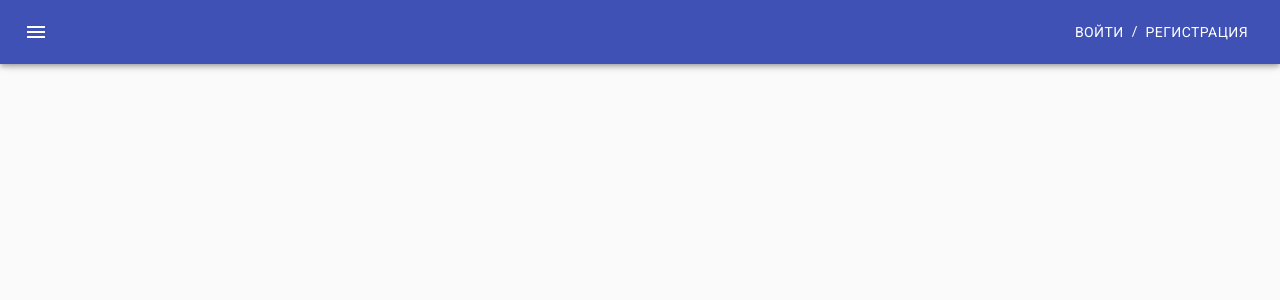
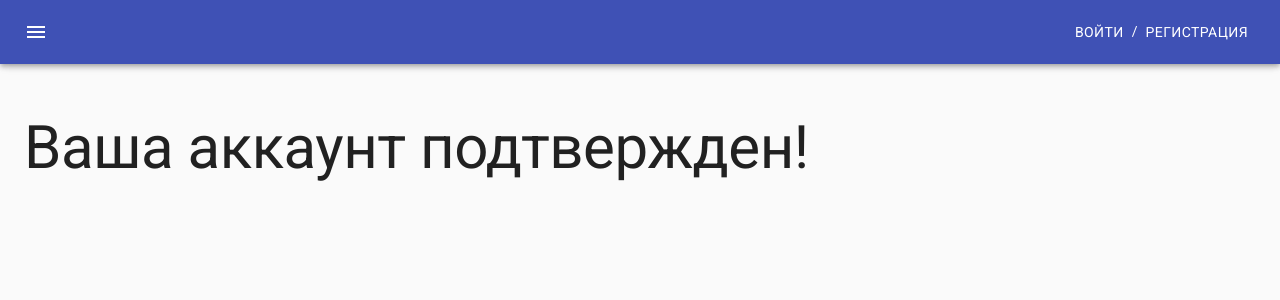
Before and after one commit to SMPlay/card-collection-frontend, a React (Create React App) app: page /confirm-success in a window 1280 px wide. Shown: the top 300 px of the page. Built offline with nearby package versions, Linux system fonts and the light colour scheme; no server answers.

Commit message:
added confirm pages

```diff
--- a/src/components/app.tsx
+++ b/src/components/app.tsx
@@ -4,7 +4,14 @@ import { useQuery, useMutation } from "@apollo/client";
 
 import { client } from "../store";
 import { IS_AUTH, GET_REFRESH_TOKEN } from "../queries";
-import { HomePage, CollectionPage, LoginPage, RegistrationPage } from "../pages";
+import {
+  HomePage,
+  CollectionPage,
+  LoginPage,
+  RegistrationPage,
+  ConfirmPage,
+  ConfirmSuccessPage
+} from "../pages";
 import { Header } from "./header/header";
 
 interface AuthData {
@@ -19,7 +26,7 @@ const NonAuthPaths = () => (
 )
 
 const App: React.FC = () => {
-  const dataClient = useQuery(IS_AUTH);
+  const dataClient = useQuery<AuthData>(IS_AUTH);
 
   const [setRefreshToken] = useMutation(GET_REFRESH_TOKEN);
   useEffect( () => {
@@ -40,14 +47,14 @@ const App: React.FC = () => {
     });
   },[])
 
-
-
   return (
     <Router>
       <Header/>
       <Switch>
         <Route exact path="/" component={HomePage} />
         <Route exact path="/collections/:id" component={CollectionPage}/>
+        <Route exact path="/confirm/:token" component={ConfirmPage}/>
+        <Route exact path="/confirm-success" component={ConfirmSuccessPage}/>
         {
           !dataClient?.data?.isAuth
             ? <NonAuthPaths/>
--- /dev/null
+++ b/src/pages/confirm-page.tsx
@@ -0,0 +1,14 @@
+import React from "react";
+import { Container, Typography } from "@material-ui/core";
+
+export const ConfirmPage = () => {
+  return (
+    <main>
+      <Container>
+        <Typography variant="h2" component="h1">
+          Ваша аккаунт подтвержден!
+        </Typography>
+      </Container>
+    </main>
+  );
+}
--- /dev/null
+++ b/src/pages/confirm-success-page.tsx
@@ -0,0 +1,14 @@
+import React from "react";
+import { Container, Typography } from "@material-ui/core";
+
+export const ConfirmSuccessPage = () => {
+  return (
+    <main>
+      <Container>
+        <Typography variant="h2" component="h1">
+          Ваша аккаунт подтвержден!
+        </Typography>
+      </Container>
+    </main>
+  );
+}
--- a/src/pages/index.ts
+++ b/src/pages/index.ts
@@ -2,3 +2,5 @@ export { HomePage } from "./home-page";
 export { CollectionPage } from "./collection-page";
 export { LoginPage } from "./login-page";
 export { RegistrationPage } from './registration-page';
+export { ConfirmSuccessPage } from "./confirm-success-page";
+export { ConfirmPage } from "./confirm-page";
```
